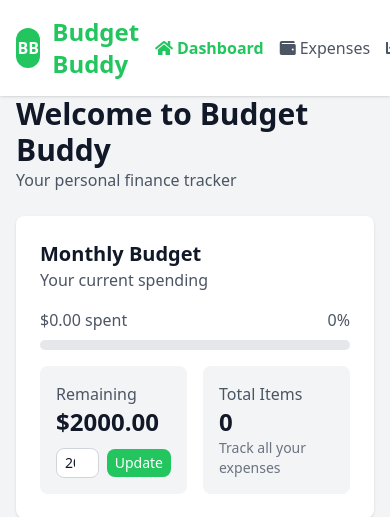
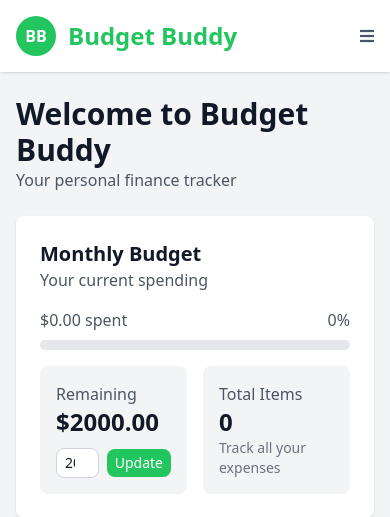
Before and after one commit to Arsenaet/BudgetBuddy, a Flask app: page /dashboard in a window 390 px wide. Shown: the top 517 px of the page. Run offline with Flask 3, Linux system fonts and the light colour scheme; a user stored in the database is signed in; parts of the project's set-up code (start-up, migrations or seed data) failed here and were passed over; some libraries are stand-ins or nearby versions.

Commit message:
fixed the issue with the navbar on the dashboard page

```diff
--- a/templates/dashboard.html
+++ b/templates/dashboard.html
@@ -58,7 +58,7 @@
             </div>
             <h1 class="ml-3 text-2xl font-bold text-green-500">Budget Buddy</h1>
         </div>
-        <nav class="flex space-x-4 items-center">
+        <nav class="hidden md:flex space-x-4 items-center">
             <a class="text-green-500 font-semibold flex items-center" href="/dashboard">
                 <i class="fas fa-home mr-1"></i> Dashboard
             </a>
@@ -92,6 +92,32 @@
             </button>
         </div>
     </div>
+    <!-- Mobile menu -->
+    <nav id="mobile-menu" class="hidden md:hidden bg-white dark:bg-dark-800">
+        <div class="px-4 py-2 text-gray-600 dark:text-dark-400">
+            <span>Welcome, {{ username }}</span>
+        </div>
+        <a href="/dashboard" class="block px-4 py-2 text-green-500 font-semibold dark:text-green-400">
+            <i class="fas fa-home mr-1"></i> Dashboard
+        </a>
+        <a href="/expenses" class="block px-4 py-2 text-gray-600 hover:text-green-500 dark:text-dark-400 dark:hover:text-green-400">
+            <i class="fas fa-wallet mr-1"></i> Expenses
+        </a>
+        <a href="/insights" class="block px-4 py-2 text-gray-600 hover:text-green-500 dark:text-dark-400 dark:hover:text-green-400">
+            <i class="fas fa-chart-line mr-1"></i> Insights
+        </a>
+        <a href="/categories" class="block px-4 py-2 text-gray-600 hover:text-green-500 dark:text-dark-400 dark:hover:text-green-400">
+            <i class="fas fa-list-ul mr-1"></i> Categories
+        </a>
+        <button id="mobile-theme-toggle" class="block w-full text-left px-4 py-2 text-gray-600 hover:text-gray-800 dark:text-dark-400 dark:hover:text-dark-200">
+            <i class="fas fa-moon mr-1 dark:hidden"></i>
+            <i class="fas fa-sun mr-1 hidden dark:block"></i>
+            Toggle Theme
+        </button>
+        <a href="/logout" class="block px-4 py-2 text-gray-600 hover:text-red-500 dark:text-dark-400 dark:hover:text-red-400 border-t border-gray-200 dark:border-dark-700">
+            <i class="fas fa-sign-out-alt mr-1"></i> Logout
+        </a>
+    </nav>
 </header>
 
 <main class="container mx-auto px-4 py-24">
@@ -292,38 +318,20 @@
     </div>
 </main>
 
-<nav id="mobile-menu" class="hidden md:hidden bg-white dark:bg-dark-800">
-    <div class="px-4 py-2 text-sm text-gray-600 dark:text-dark-400 border-b border-gray-200 dark:border-dark-700">
-        Hi, {{ username }}
-    </div>
-    <a href="/dashboard" class="block text-green-500 font-semibold px-4 py-2 hover:bg-gray-50 dark:hover:bg-dark-700">
-        <i class="fas fa-home mr-1"></i> Dashboard
-    </a>
-    <a href="/expenses" class="block text-gray-600 hover:text-green-500 px-4 py-2 hover:bg-gray-50 dark:text-dark-400 dark:hover:bg-dark-700 dark:hover:text-green-400">
-        <i class="fas fa-wallet mr-1"></i> Expenses
-    </a>
-    <a href="/insights" class="block text-gray-600 hover:text-green-500 px-4 py-2 hover:bg-gray-50 dark:text-dark-400 dark:hover:bg-dark-700 dark:hover:text-green-400">
-        <i class="fas fa-chart-line mr-1"></i> Insights
-    </a>
-    <a href="/categories" class="block text-gray-600 hover:text-green-500 px-4 py-2 hover:bg-gray-50 dark:text-dark-400 dark:hover:bg-dark-700 dark:hover:text-green-400">
-        <i class="fas fa-list-ul mr-1"></i> Categories
-    </a>
-    <button id="mobile-theme-toggle" class="block w-full text-left text-gray-600 hover:text-gray-800 px-4 py-2 hover:bg-gray-50 dark:text-dark-400 dark:hover:bg-dark-700 dark:hover:text-dark-200">
-        <i class="fas fa-moon mr-1 dark:hidden"></i>
-        <i class="fas fa-sun mr-1 hidden dark:block"></i>
-        Toggle Theme
-    </button>
-    <a href="/logout" class="block text-gray-600 hover:text-red-500 px-4 py-2 hover:bg-gray-50 dark:text-dark-400 dark:hover:bg-dark-700 dark:hover:text-red-400 border-t border-gray-200 dark:border-dark-700">
-        <i class="fas fa-sign-out-alt mr-1"></i> Logout
-    </a>
-</nav>
+<script>
+// Set up charts and budget visualization when the document is loaded
+document.addEventListener('DOMContentLoaded', function() {
+    // Initialize the mobile menu toggle
+    document.getElementById('menu-toggle').addEventListener('click', function() {
+        document.getElementById('mobile-menu').classList.toggle('hidden');
+    });
 
-<script>
     // Theme toggle functionality
     const themeToggle = document.getElementById('theme-toggle');
+    const mobileThemeToggle = document.getElementById('mobile-theme-toggle');
     const html = document.documentElement;
 
-// Check for saved user preference or use system preference
+    // Check for saved theme preference
     const userTheme = localStorage.getItem('theme');
     const systemTheme = window.matchMedia('(prefers-color-scheme: dark)').matches;
 
@@ -332,9 +340,15 @@ const themeCheck = () => {
         if (userTheme === 'dark' || (!userTheme && systemTheme)) {
             html.classList.add('dark');
             themeToggle.innerHTML = '<i class="fas fa-sun"></i>';
+            if (mobileThemeToggle) {
+                mobileThemeToggle.innerHTML = '<i class="fas fa-sun mr-1"></i> Toggle Theme';
+            }
         } else {
             html.classList.remove('dark');
             themeToggle.innerHTML = '<i class="fas fa-moon"></i>';
+            if (mobileThemeToggle) {
+                mobileThemeToggle.innerHTML = '<i class="fas fa-moon mr-1"></i> Toggle Theme';
+            }
         }
     };
 
@@ -344,29 +358,36 @@ const themeSwitch = () => {
             html.classList.remove('dark');
             localStorage.setItem('theme', 'light');
             themeToggle.innerHTML = '<i class="fas fa-moon"></i>';
+            if (mobileThemeToggle) {
+                mobileThemeToggle.innerHTML = '<i class="fas fa-moon mr-1"></i> Toggle Theme';
+            }
         } else {
             html.classList.add('dark');
             localStorage.setItem('theme', 'dark');
             themeToggle.innerHTML = '<i class="fas fa-sun"></i>';
+            if (mobileThemeToggle) {
+                mobileThemeToggle.innerHTML = '<i class="fas fa-sun mr-1"></i> Toggle Theme';
+            }
         }
     };
 
-// Event listener for theme toggle button
+    // Event listeners for theme toggle buttons
     themeToggle.addEventListener('click', themeSwitch);
+    if (mobileThemeToggle) {
+        mobileThemeToggle.addEventListener('click', themeSwitch);
+    }
 
-// Invoke theme check on initial load
+    // Invoke theme check
     themeCheck();
 
-// Chart rendering
-document.addEventListener('DOMContentLoaded', function() {
-    // Apply budget bar width from data attribute
+    // Budget progress bar
     const budgetBar = document.getElementById('budget-bar');
     if (budgetBar) {
-        const percentage = budgetBar.getAttribute('data-percentage');
+        const percentage = parseFloat(budgetBar.getAttribute('data-percentage'));
         budgetBar.style.width = Math.min(100, percentage) + '%';
 
-        // Change color based on percentage
-        if (parseFloat(percentage) > 100) {
+        // Change color if over budget
+        if (percentage > 100) {
             budgetBar.classList.remove('bg-green-500');
             budgetBar.classList.add('bg-red-500');
         }
```
Lines whose indentation alone changed are shown as unchanged.
